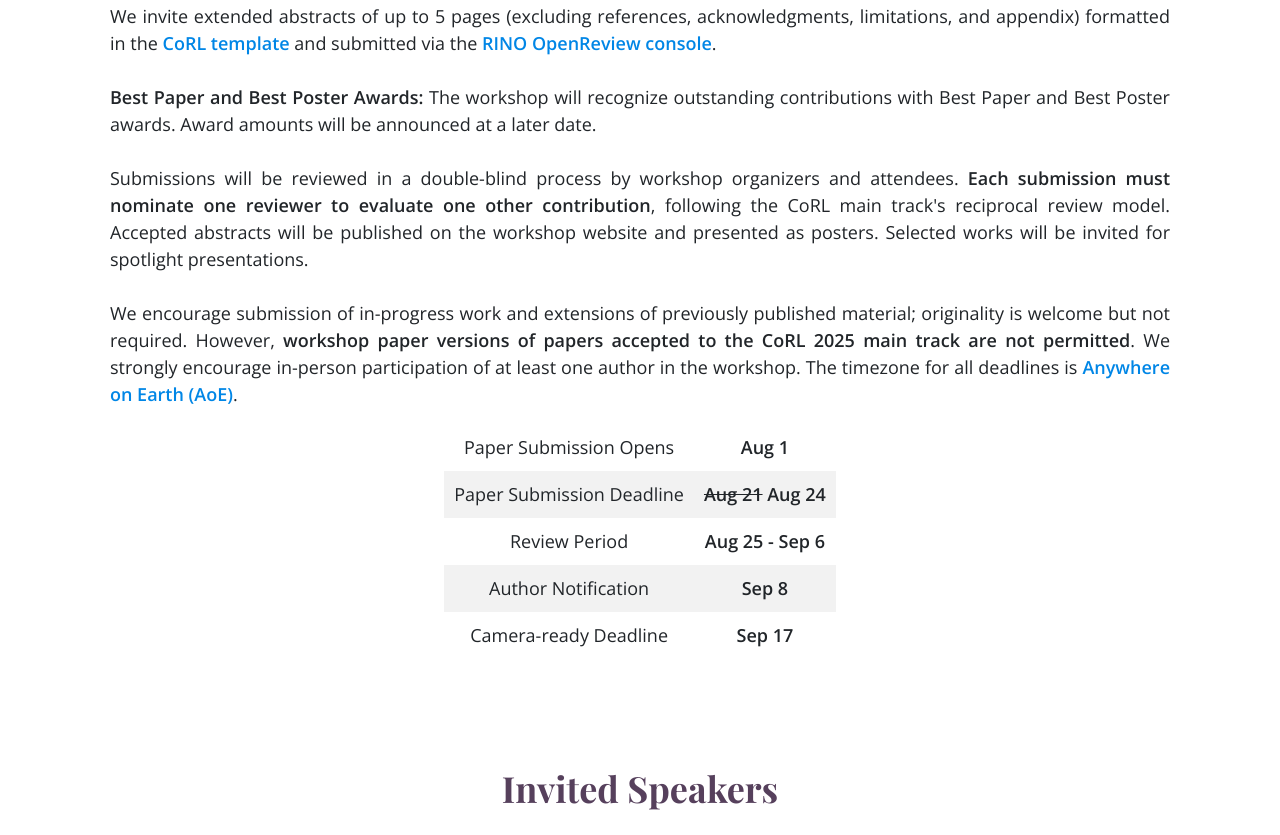
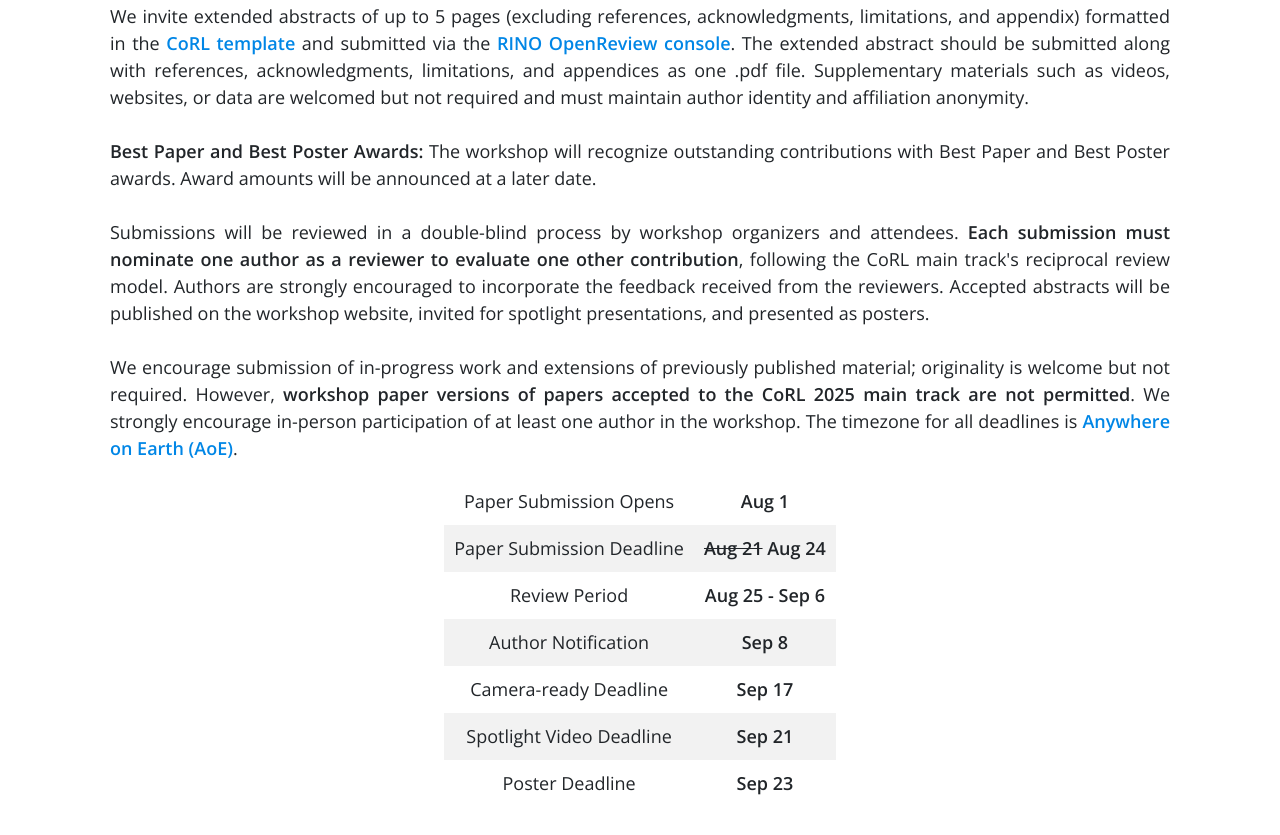
Before and after one commit to rino-workshop/rino-workshop.github.io, a plain HTML site: page index.html in a window 1280 px wide. Shown: the part 1405-2240 px from the top of the page. Drawn offline with nearby package versions, Linux system fonts and the light colour scheme.

Commit message:
[ADD] spotlight and poster deadlines, clarify reviewing instructions

```diff
--- a/index.html
+++ b/index.html
@@ -163,15 +163,16 @@
             href="https://drive.google.com/file/d/1XalwYG542cg2YAHo8STgZKxhAIA8_HSu/view?usp=sharing"><b>CoRL
               template</b></a> and submitted via the <a
             href="https://openreview.net/group?id=robot-learning.org/CoRL/2025/Workshop/RINO"><b>RINO OpenReview
-              console</b></a>.
+              console</b></a>. The extended abstract should be submitted along with references, acknowledgments, limitations, and
+              appendices as one .pdf file. Supplementary materials such as videos, websites, or data are welcomed but not required and must
+              maintain author identity and affiliation anonymity.
           <br><br>
           <b>Best Paper and Best Poster Awards:</b> The workshop will recognize outstanding contributions with Best
           Paper and Best Poster awards. Award amounts will be announced at a later date.<br><br>
           Submissions will be reviewed in a double-blind process by workshop organizers and attendees.
-          <b>Each submission must nominate one reviewer to evaluate one other contribution</b>, following the CoRL main
-          track's reciprocal review model.
-          Accepted abstracts will be published on the workshop website and presented as posters. Selected works will be
-          invited for spotlight presentations.
+          <b>Each submission must nominate one author as a reviewer to evaluate one other contribution</b>, following the CoRL main
+          track's reciprocal review model. Authors are strongly encouraged to incorporate the feedback received from the reviewers.
+          Accepted abstracts will be published on the workshop website, invited for spotlight presentations, and presented as posters.
           <br><br>
           We encourage submission of in-progress work and extensions of previously published material; originality is
           welcome but not required.
@@ -200,6 +201,14 @@
           <tr>
             <td class="noborder">Camera-ready Deadline</td>
             <td class="noborder"><b>Sep 17</b></td>
+          </tr>
+          <tr>
+            <td class="noborder">Spotlight Video Deadline</td>
+            <td class="noborder"><b>Sep 21</b></td>
+          </tr>
+          <tr>
+            <td class="noborder">Poster Deadline</td>
+            <td class="noborder"><b>Sep 23</b></td>
           </tr>
         </table>
         <br><br><br><br>
```
